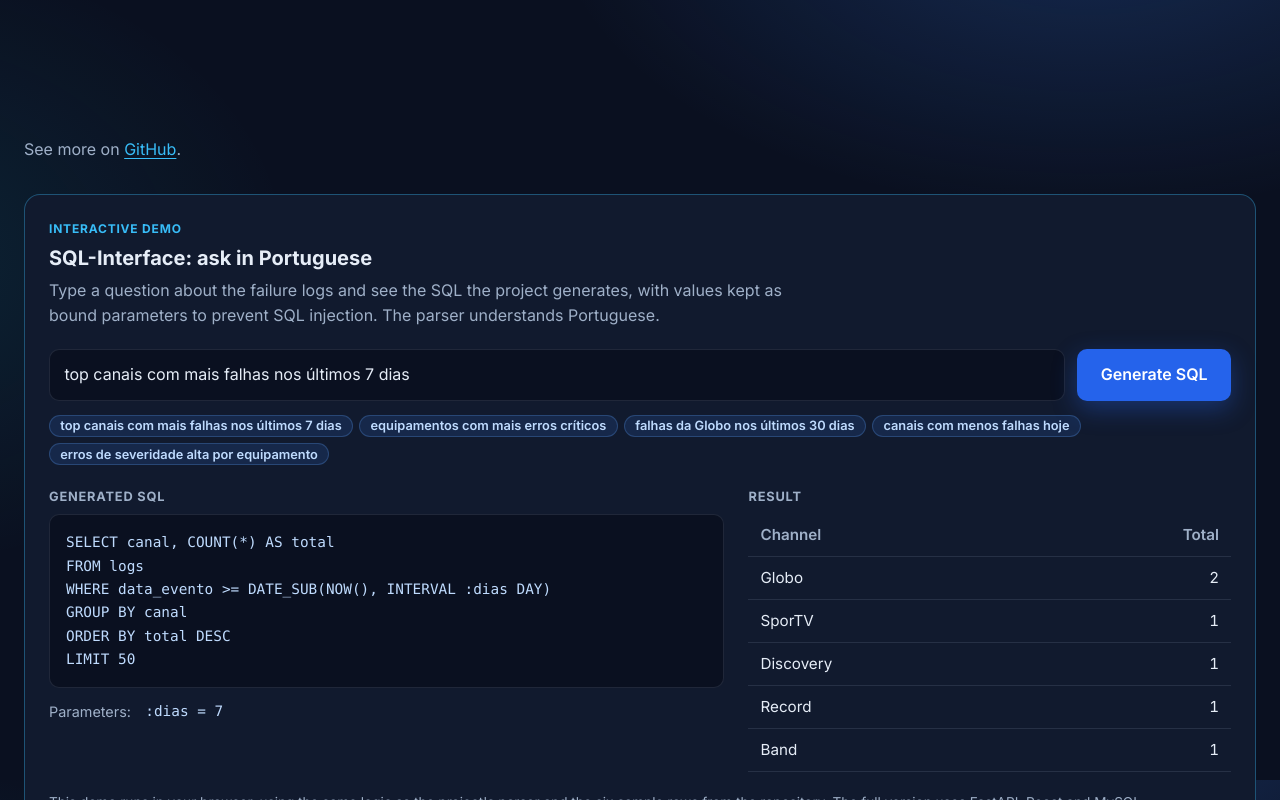
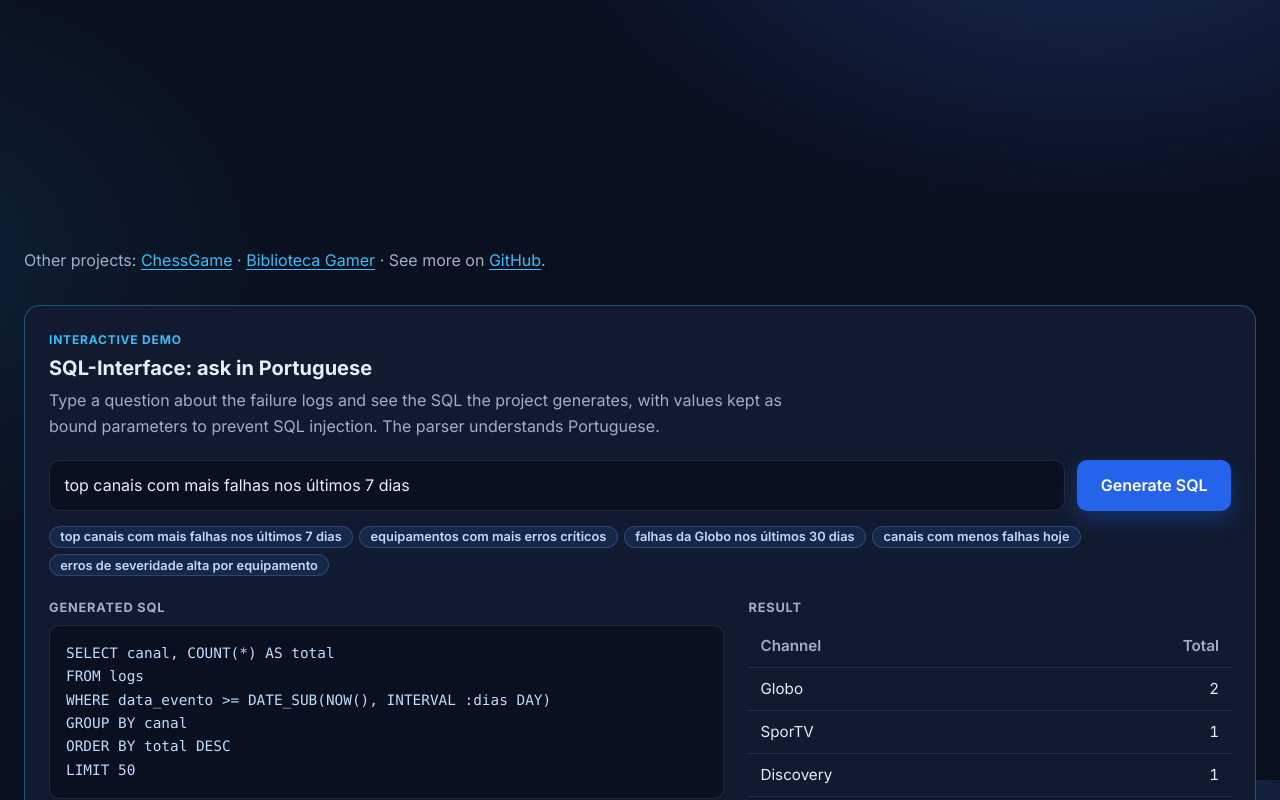
Before and after one commit to KawanVictor/Portfolio, a React (Vite) app: page / in a window 1280 px wide. Shown: the part 1620-2420 px from the top of the page. Built offline with nearby package versions, Linux system fonts and the light colour scheme.

Commit message:
novo projeto e adição de CI

```diff
--- a/src/components/Projects.tsx
+++ b/src/components/Projects.tsx
@@ -7,7 +7,7 @@ function Projects({ t }: { t: Content }) {
       <h2>{t.projects.title}</h2>
       <div className="projects-grid">
         {t.projects.list.map((proj, idx) => (
-          <div className="card project-card reveal" key={idx}>
+          <div className={proj.imageWide ? "card project-card project-card-wide reveal" : "card project-card reveal"} key={idx}>
             <div className="project-body">
               <span className="kind-badge">{proj.kind}</span>
               <h3>{proj.name}</h3>
@@ -18,6 +18,9 @@ function Projects({ t }: { t: Content }) {
                 ))}
               </div>
               <div className="project-links">
+                {proj.liveUrl && (
+                  <a className="project-link" href={proj.liveUrl} target="_blank" rel="noopener noreferrer">{t.projects.liveSite}</a>
+                )}
                 <a className="project-link" href={proj.url} target="_blank" rel="noopener noreferrer">{t.projects.viewOnGithub}</a>
                 {proj.demoAnchor && (
                   <a className="project-link" href={proj.demoAnchor}>{t.projects.tryDemo}</a>
@@ -25,12 +28,25 @@ function Projects({ t }: { t: Content }) {
               </div>
             </div>
             {proj.image && (
-              <img className="project-thumb" src={proj.image} alt={proj.imageAlt} width="520" height="720" loading="lazy" />
+              <img
+                className="project-thumb"
+                src={proj.image}
+                alt={proj.imageAlt}
+                width={proj.imageWide ? 1366 : 520}
+                height={proj.imageWide ? 768 : 720}
+                loading="lazy"
+              />
             )}
           </div>
         ))}
       </div>
       <p className="projects-more">
+        {t.projects.othersLabel}{" "}
+        {t.projects.others.map((other) => (
+          <span key={other.name}>
+            <a className="text-link" href={other.url} target="_blank" rel="noopener noreferrer">{other.name}</a>{" · "}
+          </span>
+        ))}
         {t.projects.more} <a className="text-link" href="https://github.com/KawanVictor" target="_blank" rel="noopener noreferrer">GitHub</a>.
       </p>
 
--- a/src/content.ts
+++ b/src/content.ts
@@ -15,6 +15,8 @@ interface Project {
   url: string;
   kind: string;
   demoAnchor?: string;
+  liveUrl?: string;
+  imageWide?: boolean;
   image?: string;
   imageAlt?: string;
 }
@@ -66,6 +68,9 @@ export interface Content {
     title: string;
     list: Project[];
     viewOnGithub: string;
+    liveSite: string;
+    othersLabel: string;
+    others: { name: string; url: string }[];
     tryDemo: string;
     demo: {
       badge: string;
@@ -101,6 +106,8 @@ const projectUrls = {
   sql: "https://github.com/KawanVictor/SQL-Interface",
   tetris: "https://github.com/KawanVictor/TetrisV2-java",
   chess: "https://github.com/KawanVictor/ChessGame",
+  notas: "https://github.com/KawanVictor/Notas-Escolares",
+  biblioteca: "https://github.com/KawanVictor/Biblioteca_Gamer",
   war: "https://github.com/KawanVictor/War"
 };
 
@@ -210,6 +217,17 @@ const pt: Content = {
         demoAnchor: "#sql-demo"
       },
       {
+        name: "Notas Escolares",
+        desc: "Site para professores lançarem as notas de uma turma, calcularem as médias do trimestre e exportarem a planilha em CSV ou PDF. Cada professor entra com a própria conta e só enxerga os seus lançamentos.",
+        tags: ["JavaScript", "Supabase", "PostgreSQL", "Testes + CI", "Vercel"],
+        url: projectUrls.notas,
+        liveUrl: "https://notas-escolares-iota.vercel.app",
+        kind: "Aplicação Web · No ar",
+        image: "/projects/notas-escolares.png",
+        imageAlt: "Planilha de lançamento de notas, com as médias coloridas por faixa",
+        imageWide: true
+      },
+      {
         name: "War",
         desc: "Jogo de tabuleiro War (inspirado em Risk) com motor de regras próprio, modo interativo no terminal e servidor web para partidas online em tempo real.",
         tags: ["Python", "Flask", "Socket.IO"],
@@ -224,14 +242,13 @@ const pt: Content = {
         kind: "Desktop · Java",
         image: "/projects/tetris.png",
         imageAlt: "Tela do jogo Tetris Java PRO"
-      },
-      {
-        name: "ChessGame",
-        desc: "Xadrez com interface gráfica para dois jogadores ou contra a IA (minimax com poda alfa-beta). Aplica as regras oficiais, incluindo roque, en passant e promoção, detecta xeque-mate e empates e permite desfazer jogadas.",
-        tags: ["Java", "Swing", "IA Minimax", "POO"],
-        url: projectUrls.chess,
-        kind: "Desktop · Java"
       }
+    ],
+    liveSite: "Ver site",
+    othersLabel: "Outros projetos:",
+    others: [
+      { name: "ChessGame", url: projectUrls.chess },
+      { name: "Biblioteca Gamer", url: projectUrls.biblioteca }
     ],
     viewOnGithub: "Ver no GitHub",
     tryDemo: "Testar a demo",
@@ -460,6 +477,17 @@ const en: Content = {
         demoAnchor: "#sql-demo"
       },
       {
+        name: "Notas Escolares",
+        desc: "A site for teachers to enter a class's grades, calculate the term averages and export the sheet as CSV or PDF. Each teacher signs in with their own account and only sees their own records.",
+        tags: ["JavaScript", "Supabase", "PostgreSQL", "Tests + CI", "Vercel"],
+        url: projectUrls.notas,
+        liveUrl: "https://notas-escolares-iota.vercel.app",
+        kind: "Web App · Live",
+        image: "/projects/notas-escolares.png",
+        imageAlt: "Grade entry sheet, with averages colored by range",
+        imageWide: true
+      },
+      {
         name: "War",
         desc: "The board game War (inspired by Risk) with its own rules engine, an interactive terminal mode and a web server for real-time online matches.",
         tags: ["Python", "Flask", "Socket.IO"],
@@ -474,14 +502,13 @@ const en: Content = {
         kind: "Desktop · Java",
         image: "/projects/tetris.png",
         imageAlt: "Tetris Java PRO gameplay screen"
-      },
-      {
-        name: "ChessGame",
-        desc: "Chess with a GUI for two players or against an AI (minimax with alpha-beta pruning). Applies the official rules, including castling, en passant and promotion, detects checkmate and draws, and lets you undo moves.",
-        tags: ["Java", "Swing", "Minimax AI", "OOP"],
-        url: projectUrls.chess,
-        kind: "Desktop · Java"
       }
+    ],
+    liveSite: "View site",
+    othersLabel: "Other projects:",
+    others: [
+      { name: "ChessGame", url: projectUrls.chess },
+      { name: "Biblioteca Gamer", url: projectUrls.biblioteca }
     ],
     viewOnGithub: "View on GitHub",
     tryDemo: "Try the demo",
--- a/src/styles/main.css
+++ b/src/styles/main.css
@@ -310,6 +310,11 @@ blockquote {
   border-color: rgba(56, 189, 248, 0.5);
   box-shadow: 0 16px 40px rgba(2, 8, 23, 0.5);
 }
+.project-card-wide .project-thumb { width: 44%; min-width: 0; }
+@media (max-width: 959px) {
+  .project-card-wide { flex-direction: column-reverse; }
+  .project-card-wide .project-thumb { width: 100%; }
+}
 .kind-badge {
   display: block;
   margin-bottom: 0.45rem;
@@ -356,7 +361,8 @@ blockquote {
 .sql-demo-examples .tag { font-family: inherit; cursor: pointer; transition: border-color 0.2s, color 0.2s; }
 .sql-demo-examples .tag:hover { border-color: var(--accent); color: #fff; }
 .sql-demo-examples .tag:focus-visible { outline: 2px solid var(--accent); outline-offset: 2px; }
-.sql-demo-output { margin-top: 1.5rem; display: grid; gap: 1.5rem; }
+.sql-demo-output { margin-top: 1.5rem; display: grid; grid-template-columns: minmax(0, 1fr); gap: 1.5rem; }
+.sql-demo-output > div { min-width: 0; }
 .sql-demo-output h4 {
   color: var(--muted);
   font-size: 0.8rem;
@@ -383,7 +389,7 @@ blockquote {
 .sql-demo-empty { color: var(--muted); }
 .sql-demo-note { margin-top: 1.25rem; color: var(--muted); font-size: 0.85rem; }
 @media (min-width: 960px) {
-  .sql-demo-output { grid-template-columns: 1.4fr 1fr; }
+  .sql-demo-output { grid-template-columns: minmax(0, 1.4fr) minmax(0, 1fr); }
 }
 @media (max-width: 480px) {
   .sql-demo-form { flex-direction: column; }
```
Also changed, not shown: public/projects/notas-escolares.png (added), 1 other file (tests, documents, lock files or other folders).
